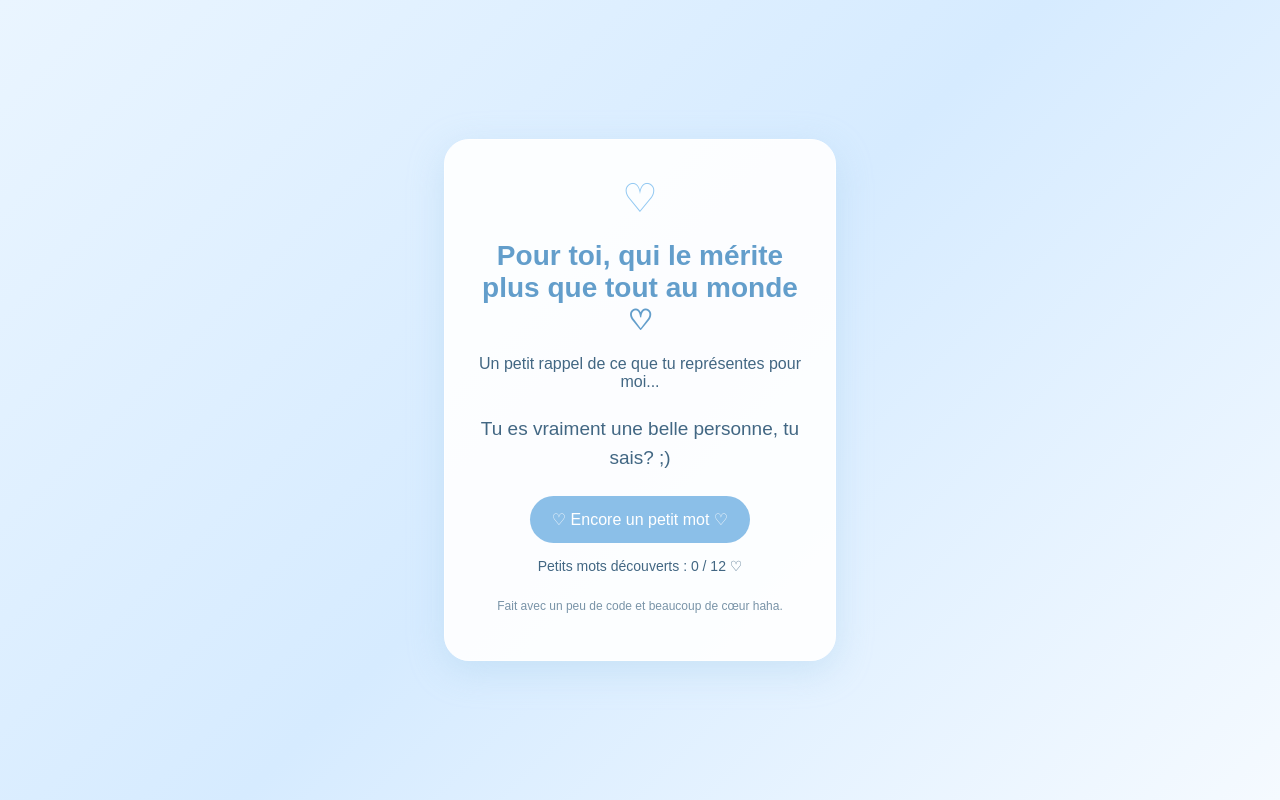
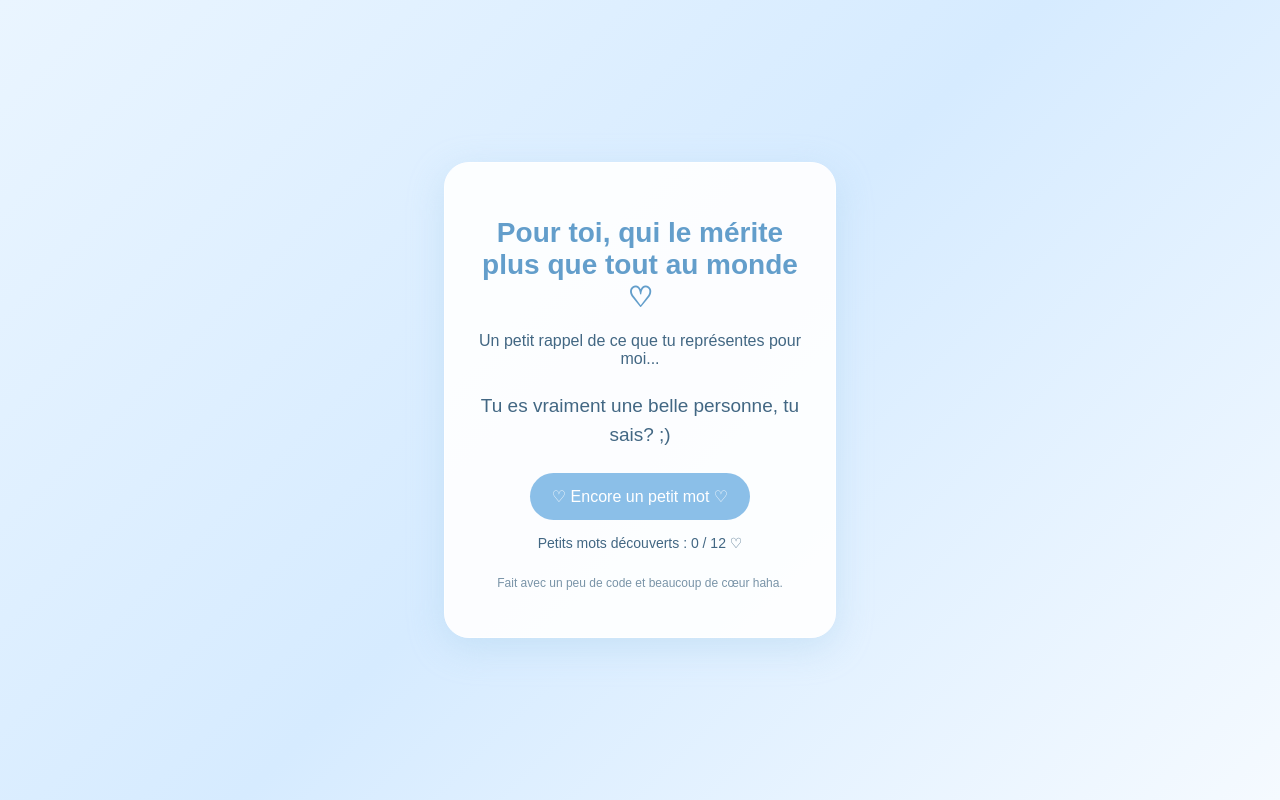
Before and after one commit to FenrirOFF/Little-Box-Of-Happiness, a plain HTML site: page index.html in a window 1280 px wide. Drawn offline with Linux system fonts and the light colour scheme.

Commit message:
Remove heart symbol from index.html

```diff
--- a/index.html
+++ b/index.html
@@ -124,7 +124,7 @@
 
 <body>
   <main class="card">
-    <div class="heart">♡</div>
+    <div class="heart"></div>
 
     <h1>Pour toi, qui le mérite plus que tout au monde ♡</h1>
 
```
